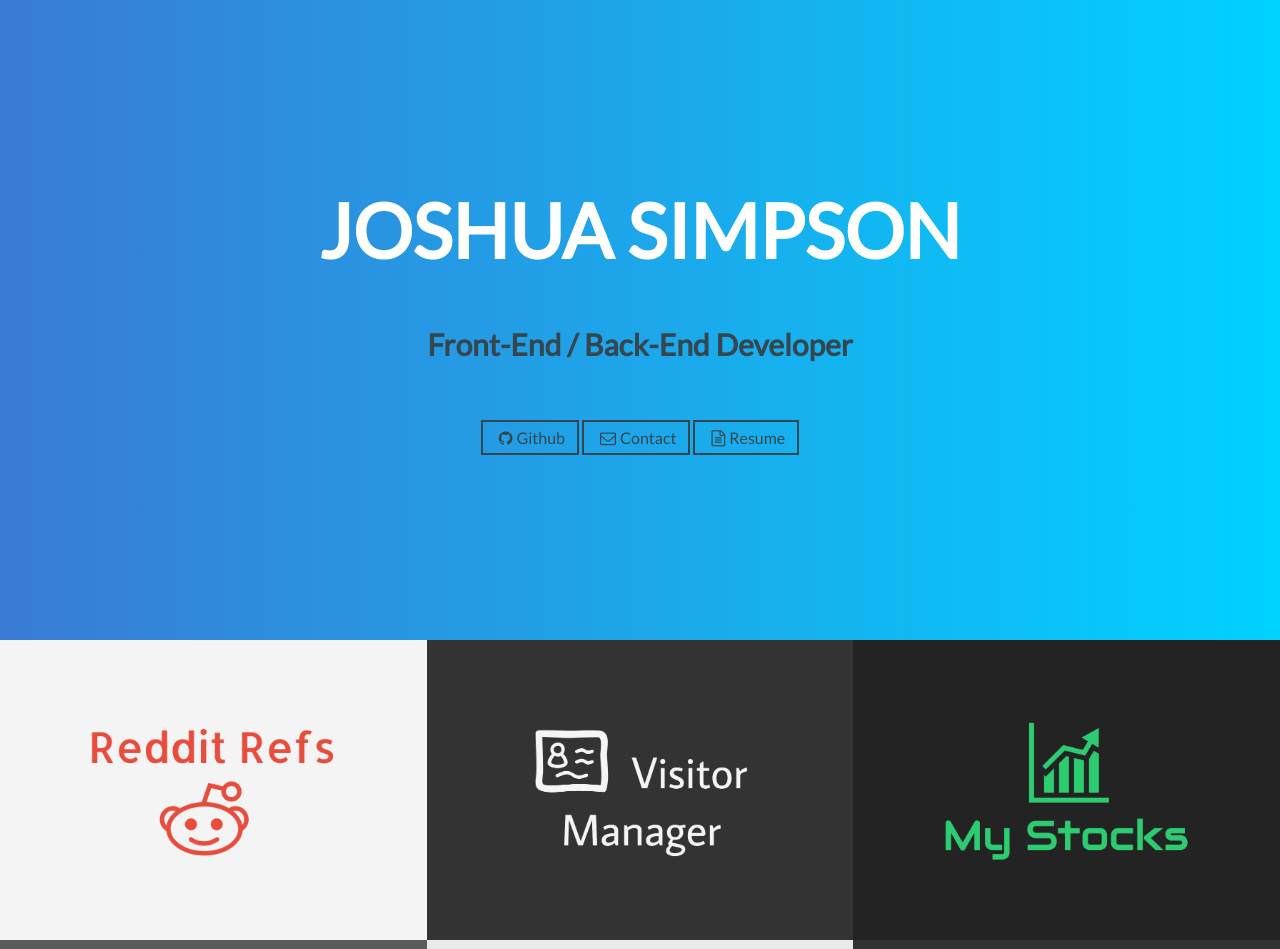
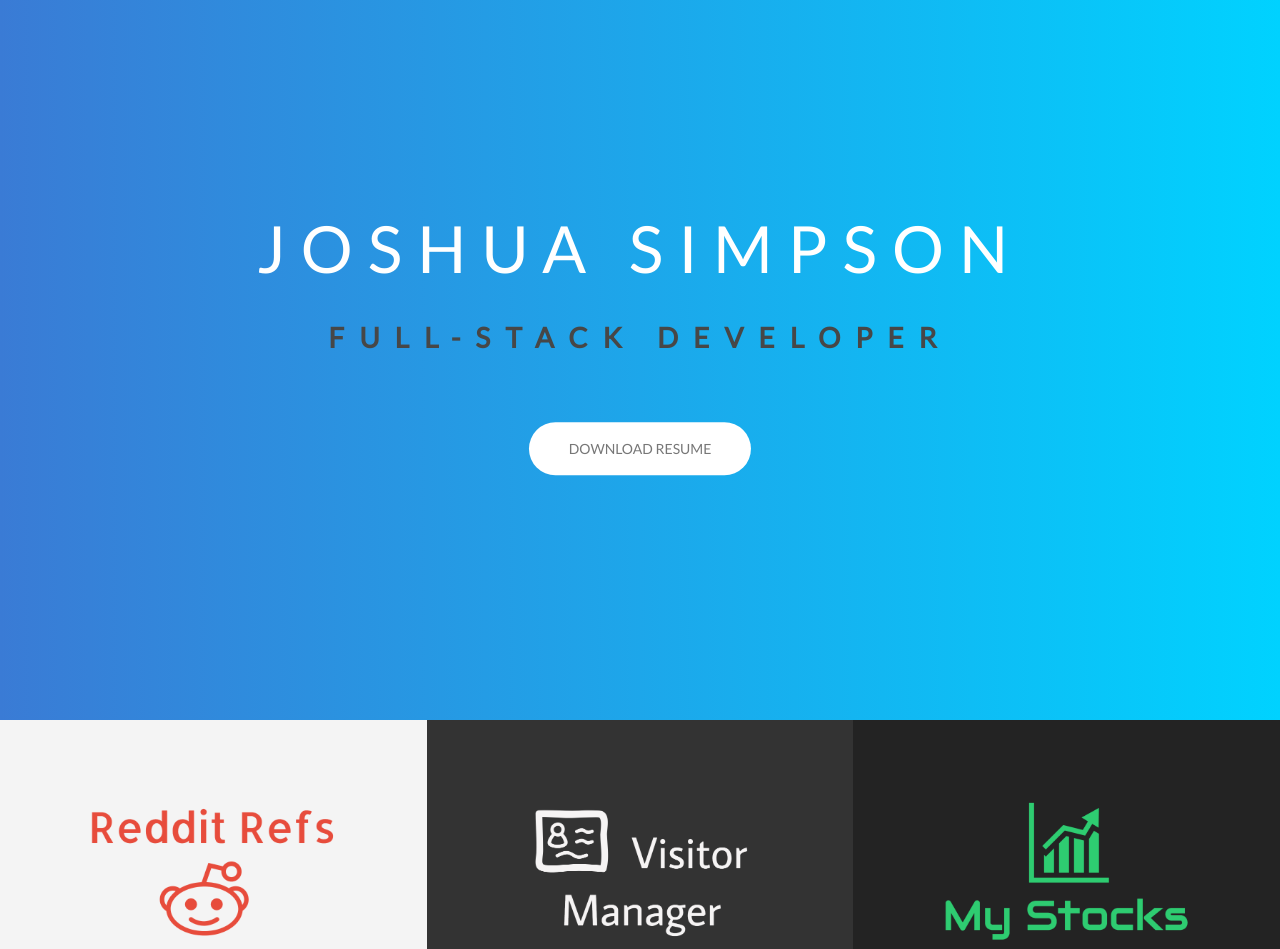
Before and after one commit to simpsonjs/personal-website, a plain HTML site: page index.html in a window 1280 px wide. Shown: the top 949 px of the page. Drawn offline with nearby package versions, Linux system fonts and the light colour scheme.

Commit message:
Update header

```diff
--- a/css/custom.css
+++ b/css/custom.css
@@ -1,7 +1,7 @@
-@import url("https://fonts.googleapis.com/css?family=Lato");
+@import url('https://fonts.googleapis.com/css?family=Lato');
 html,
 body {
-  font-family: "Lato", sans-serif;
+  font-family: 'Lato', sans-serif;
   background-color: #ffffff;
   color: #545454;
   font-size: 100%;
@@ -41,59 +41,136 @@ p {
 
 /* Main header */
 
-.intro {
+.header {
+  height: 90vh;
   background: -webkit-linear-gradient(left, #3a7bd5, #00d2ff);
   background: -moz-linear-gradient(left, #3a7bd5, #00d2ff);
   background: -o-linear-gradient(left, #3a7bd5, #00d2ff);
   background: linear-gradient(to right, #3a7bd5, #00d2ff);
-  display: table;
-  width: 100%;
-  height: 80%;
-  text-align: center;
-  color: white;
+  background-size: cover;
+  background-position: top;
+  position: relative;
 }
 
-.intro .intro-body {
-  display: table-cell;
-  vertical-align: middle;
+.text-box {
+  position: absolute;
+  top: 45%;
+  left: 50%;
+  transform: translate(-50%, -50%);
+  text-align: center;
+  line-height: 1.7;
 }
 
-.intro .intro-body .brand-heading {
-  font-size: 75px;
-  color: white;
+.heading-primary {
+  color: #fff;
+  text-transform: uppercase;
+
+  backface-visibility: hidden;
+  margin-bottom: 60px;
 }
 
-.intro .intro-body .sub-heading {
-  font-size: 30px;
-  color: #35464e;
-}
+.heading-primary-main {
+  display: block;
+  font-size: 65px;
+  font-weight: 400;
+  letter-spacing: 15px;
+  white-space: nowrap;
+  margin-bottom: 10px;
 
-.intro .intro-body .fa {
-  margin: 0 4px;
+  animation: moveInLeft 1s ease-out;
 }
 
 @media (max-width: 768px) {
-  .intro .intro-body .brand-heading {
-    font-size: 40px;
-  }
-  .intro .intro-body .sub-heading {
-    font-size: 22px;
+  .heading-primary-main {
+    white-space: normal;
+    font-size: 45px;
+    margin-bottom: 20px;
   }
 }
 
-.btn-custom {
+.heading-primary-sub {
+  display: block;
+  color: #474747;
+  font-size: 28px;
+  font-weight: 700;
+  letter-spacing: 15px;
+
+  animation: moveInRight 1s ease-out;
+}
+
+@keyframes moveInLeft {
+  0% {
+    opacity: 0;
+    transform: translateX(-100px);
+  }
+
+  80% {
+    transform: translateX(10px);
+  }
+
+  100% {
+    opacity: 1;
+    transform: translate(0);
+  }
+}
+
+@keyframes moveInRight {
+  0% {
+    opacity: 0;
+    transform: translateX(100px);
+  }
+
+  80% {
+    transform: translateX(-10px);
+  }
+
+  100% {
+    opacity: 1;
+    transform: translate(0);
+  }
+}
+
+@keyframes moveInBottom {
+  0% {
+    opacity: 0;
+    transform: translateY(30px);
+  }
+
+  100% {
+    opacity: 1;
+    transform: translate(0);
+  }
+}
+
+.btn:link,
+.btn:visited {
+  text-transform: uppercase;
   text-decoration: none;
+  padding: 15px 40px;
   display: inline-block;
-  padding: 6px 12px;
-  margin-bottom: 0;
-  font-size: 16px;
-  text-align: center;
-  white-space: nowrap;
-  vertical-align: middle;
-  cursor: pointer;
-  border: 2px solid #35464e;
-  color: #35464e;
-  background: transparent;
+  border-radius: 100px;
+  transition: all 0.2s;
+  font-size: 14px;
+}
+
+.btn:hover {
+  transform: translateY(-3px);
+  box-shadow: 0 10px 20px rgba(0, 0, 0, 0.2);
+}
+
+.btn:active {
+  transform: translateY(-1px);
+  box-shadow: 0 5px 10px rgba(0, 0, 0, 0.2);
+}
+
+.btn-white {
+  background-color: #fff;
+  color: #777;
+}
+
+.btn-animated {
+  animation: moveInBottom 0.5s ease-out 0.75s;
+  animation-fill-mode: backwards;
 }
 
 /* Intro section */
--- a/index.html
+++ b/index.html
@@ -9,9 +9,6 @@
   <title>Joshua Simpson</title>
   <link rel="icon" href="favicon.ico?v=1.1">
 
-  <!-- Font Awesome -->
-  <link rel="stylesheet" href="https://cdnjs.cloudflare.com/ajax/libs/font-awesome/4.7.0/css/font-awesome.min.css">
-
   <!-- Custom CSS -->
   <link rel="stylesheet" href="css/grid.css">
   <link rel="stylesheet" href="css/custom.css">
@@ -20,25 +17,16 @@
 
 <body>
 
-  <!-- Main header -->
-  <div class="intro">
-    <div class="intro-body">
-      <h1 class="brand-heading reveal">JOSHUA SIMPSON</h1>
-      <h1 class="sub-heading reveal">Front-End / Back-End Developer</h1>
-      <br>
-      <br>
-      <a class="btn-custom reveal" href="https://github.com/simpsonjs" target="_blank">
-        <i class="fa fa-github"></i>Github
-      </a>
-      <a class="btn-custom reveal" href="mailto:joshuasimpson.dev@gmail.com" target="_blank">
-        <i class="fa fa-envelope-o"></i>Contact
-      </a>
-      <a class="btn-custom reveal" href="Joshua Simpson.pdf" target="_blank">
-        <i class="fa fa-file-text-o"></i>Resume
-      </a>
+  <header class="header">
+    <div class="text-box">
+      <h1 class="heading-primary">
+        <span class="heading-primary-main">Joshua Simpson</span>
+        <span class="heading-primary-sub">Full-Stack Developer</span>
+      </h1>
 
+      <a href="Joshua Simpson Resume.pdf" target="_blank" class="btn btn-white btn-animated">Download Resume</a>
     </div>
-  </div>
+  </header>
 
   <!-- Projects Section -->
   <div class="container-fluid">
@@ -239,19 +227,6 @@
   <!-- Footer -->
   <div class="footer"></div>
 
-  <!-- Scroll Reveal Plugin -->
-  <script src="https://unpkg.com/scrollreveal/dist/scrollreveal.min.js"></script>
-
-  <script>
-    window.sr = ScrollReveal();
-    sr.reveal('.reveal', {
-      duration: 600,
-      scale: 0.3,
-      distance: '0px',
-      reset: false
-    }, 300);
-  </script>
-
 </body>
 
 </html>
```
Also changed, not shown: 2 other files.
